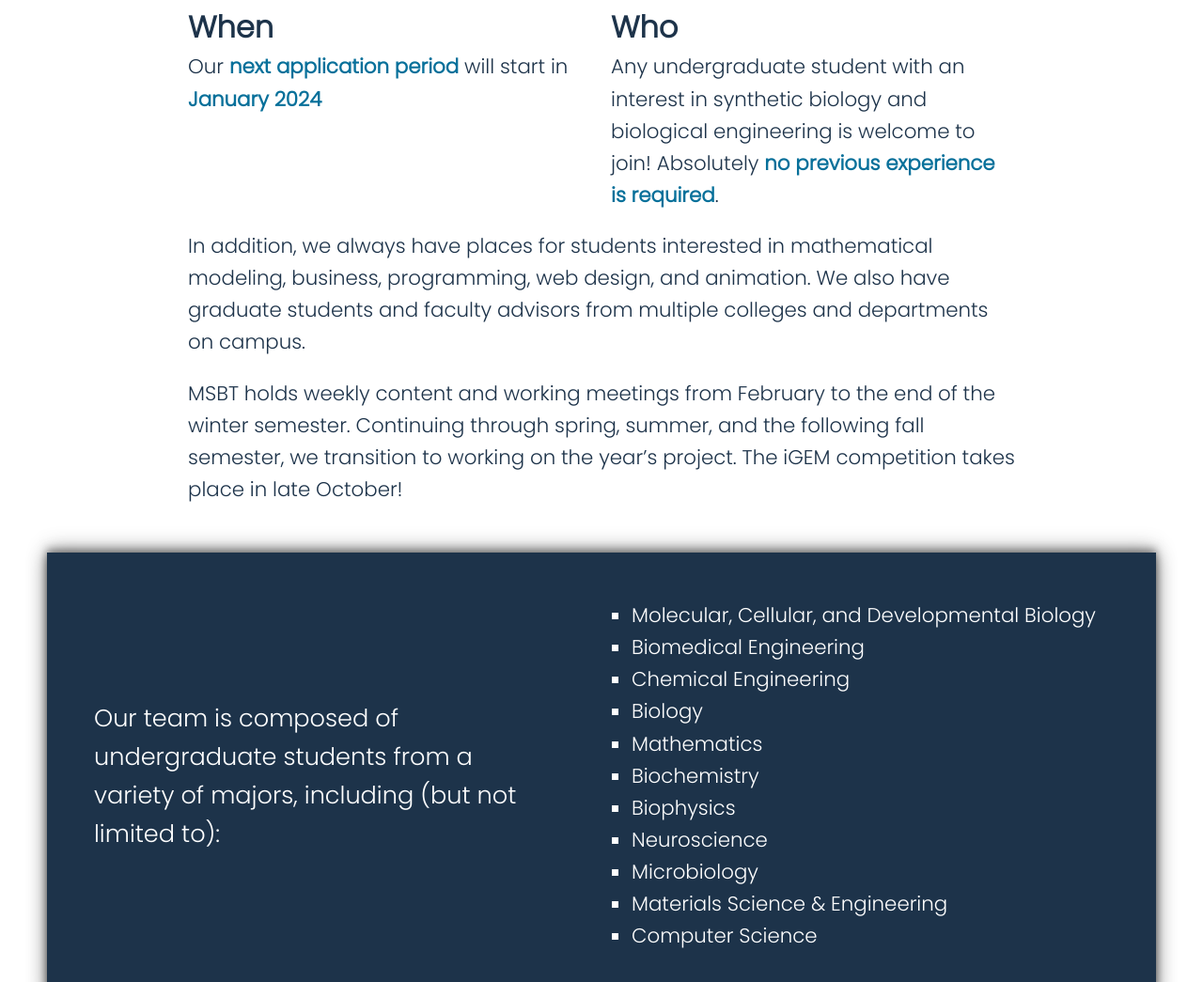
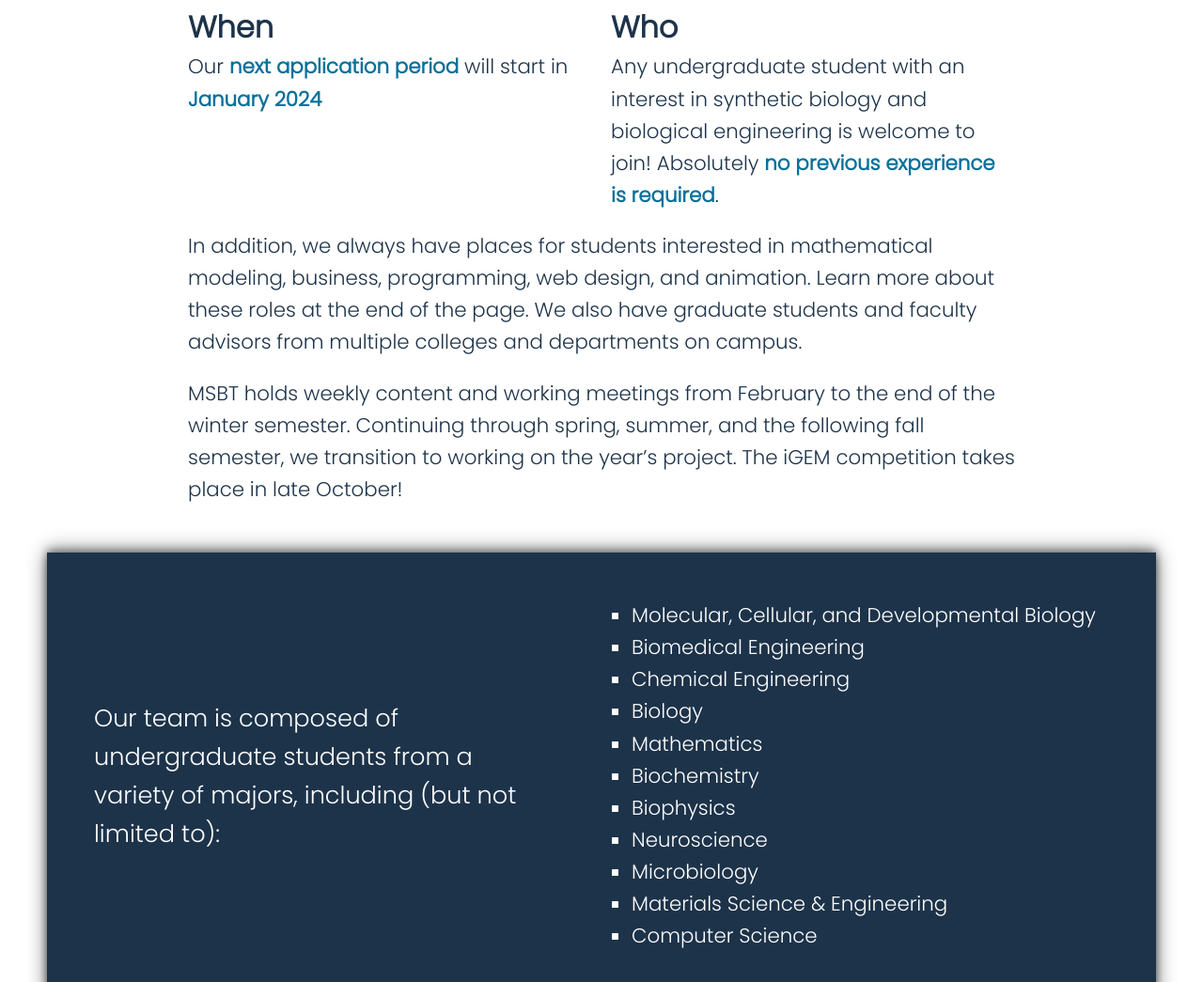
Before and after one commit to umichsynbio-team/website-23, a plain HTML site: page join.html in a window 1280 px wide. Shown: the part 740-1785 px from the top of the page at 94% size. Drawn offline with Linux system fonts and the light colour scheme.

Commit message:
Added minor changes to join page text

```diff
--- a/join.html
+++ b/join.html
@@ -72,7 +72,7 @@
             </div>
 
             <div class="other_roles">
-                <p>In addition, we always have places for students interested in mathematical modeling, business, programming, web design, and animation. We also have graduate students and faculty advisors from multiple colleges and departments on campus.</p>
+                <p>In addition, we always have places for students interested in mathematical modeling, business, programming, web design, and animation. Learn more about these roles at the end of the page. We also have graduate students and faculty advisors from multiple colleges and departments on campus.</p>
             </div>
 
             <div class="meetings">
```
